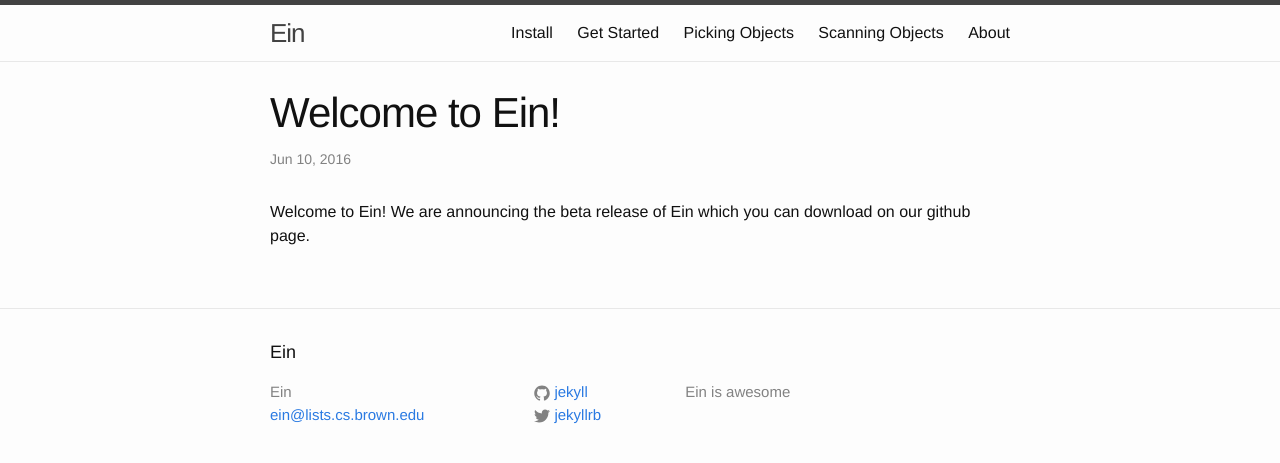
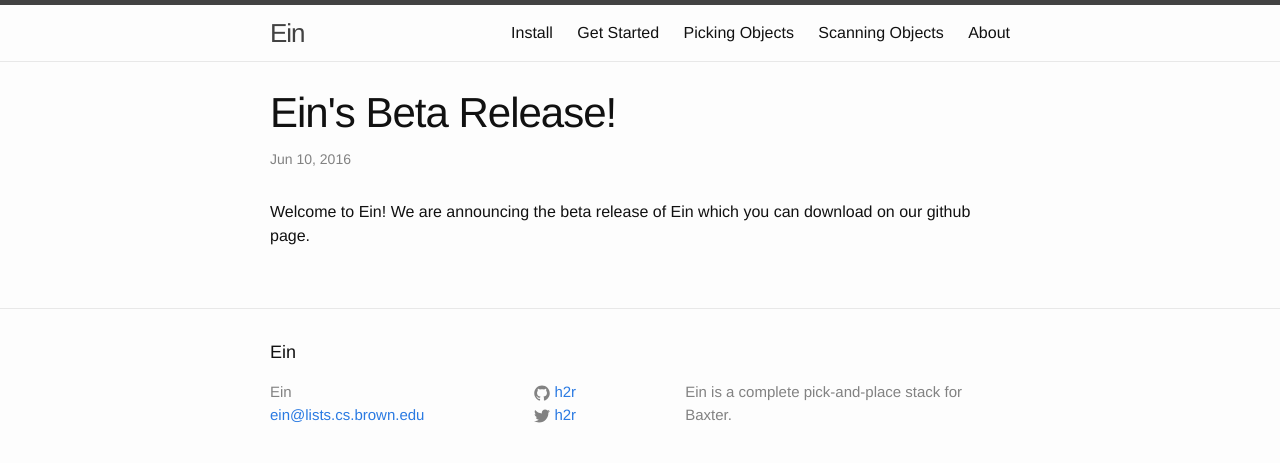
Before and after one commit to h2r/ein, a Jekyll site: the page built from _posts/2016-06-10-welcome-to-ein.markdown, in a window 1280 px wide. Shown: the top 463 px of the page. Built offline with Jekyll 4.4.1, drawn with Linux system fonts in a browser that asks for light colours.

Commit message:
more stuff

```diff
--- a/_config.yml
+++ b/_config.yml
@@ -2,11 +2,11 @@
 title: Ein
 email: ein@lists.cs.brown.edu
 description: > # this means to ignore newlines until "baseurl:"
-  Ein is awesome
+  Ein is a complete pick-and-place stack for Baxter.
 baseurl: "/ein/" # the subpath of your site, e.g. /blog/
 url: "http://h2r.github.io" # the base hostname & protocol for your site
-twitter_username: jekyllrb
-github_username:  jekyll
+twitter_username: h2r
+github_username:  h2r
 
 # Build settings
 markdown: kramdown
--- a/_posts/2016-06-10-welcome-to-ein.markdown
+++ b/_posts/2016-06-10-welcome-to-ein.markdown
@@ -1,6 +1,6 @@
 ---
 layout: post
-title:  "Welcome to Ein!"
+title:  "Ein's Beta Release!"
 date:   2016-06-10 20:01:12
 categories: ein update
 ---
```
Also changed, not shown: index.html (+12 -0 lines).
